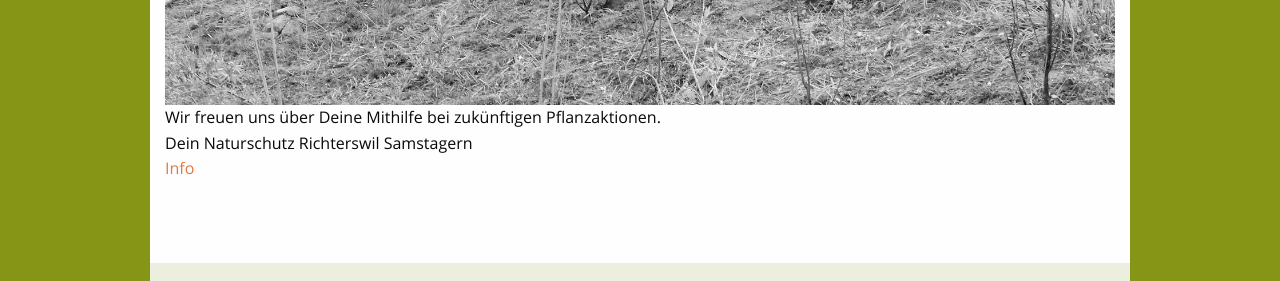
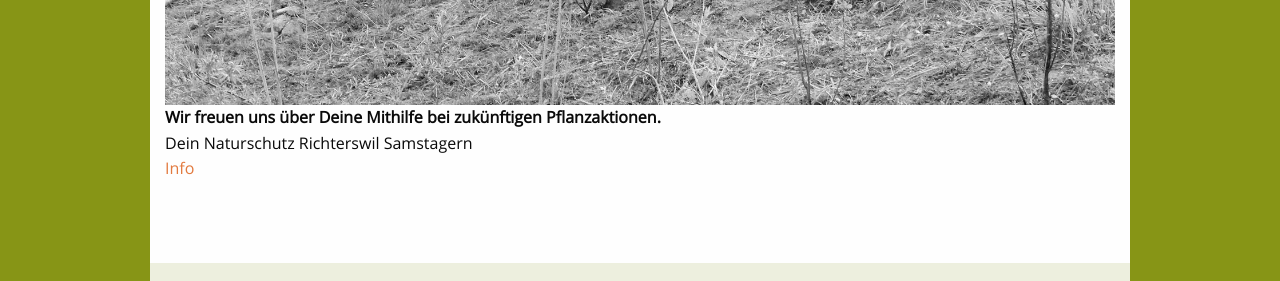
Before and after one commit to Naturschutz-Richterswil-Samstagern/Naturschutz-Richterswil-Samstagern.github.io, a Jekyll site: the page built from _posts/news/2019-06-01-chrummbeachli.md, in a window 1280 px wide. Shown: the part 1233-1514 px from the top of the page. Built offline with Jekyll 4.4.1, drawn with Linux system fonts in a browser that asks for light colours; comment, search, counter and statistics services are not loaded.

Commit message:
Update 2019-06-01-chrummbeachli.md

```diff
--- a/_posts/news/2019-06-01-chrummbeachli.md
+++ b/_posts/news/2019-06-01-chrummbeachli.md
@@ -17,11 +17,6 @@ Dafür war der Boden lockerer und das ‚Löcher schaufeln‘ fiel umso leichter
 
 <img class="float-left mr-20" src="/images/news/sw20190511.jpg" />
 
-
-
-<br />
-
-
-Wir freuen uns über Deine Mithilfe bei zukünftigen Pflanzaktionen.
+**Wir freuen uns über Deine Mithilfe bei zukünftigen Pflanzaktionen.**
 Dein Naturschutz Richterswil Samstagern
 [Info](mailto:info@naturschutz-r-s.ch)
```
